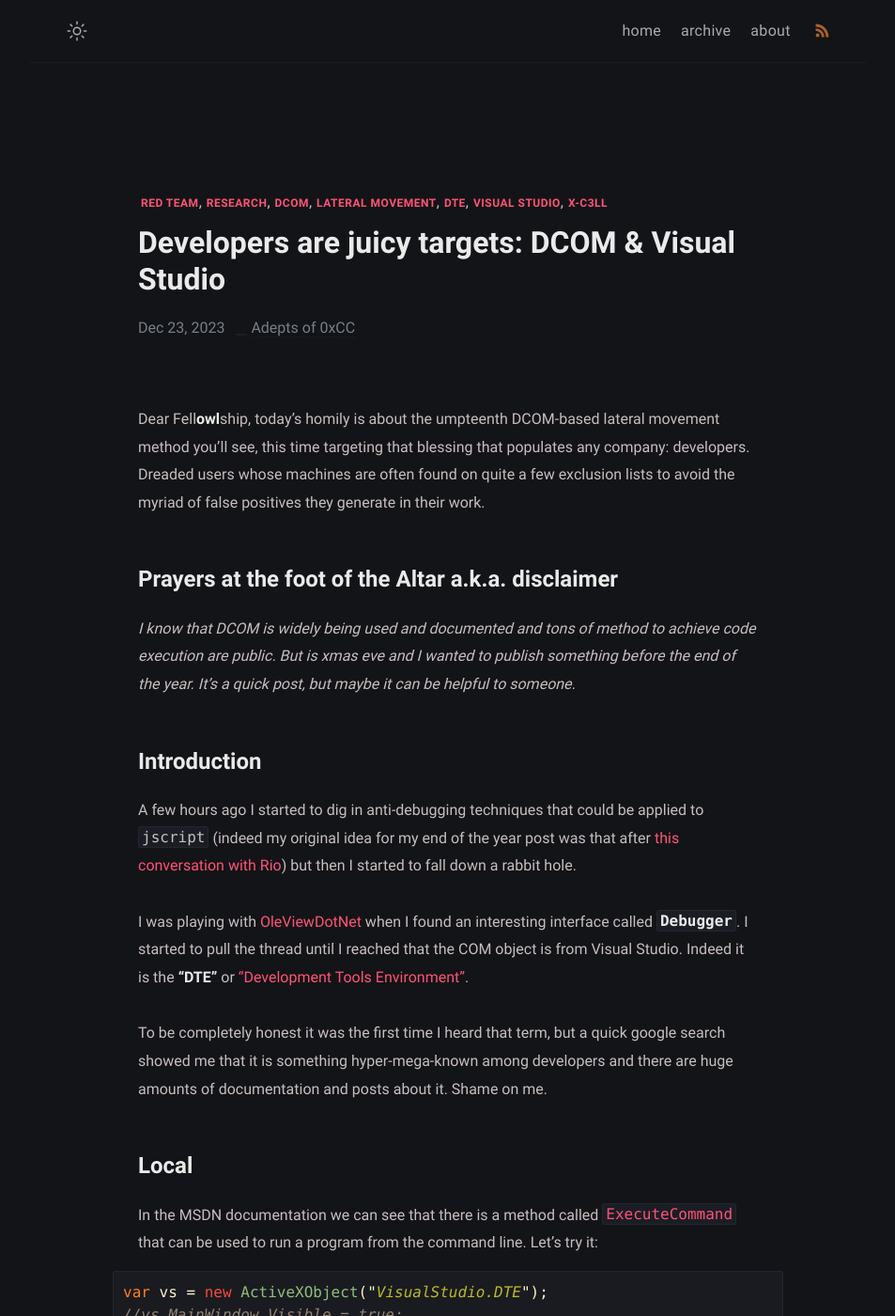
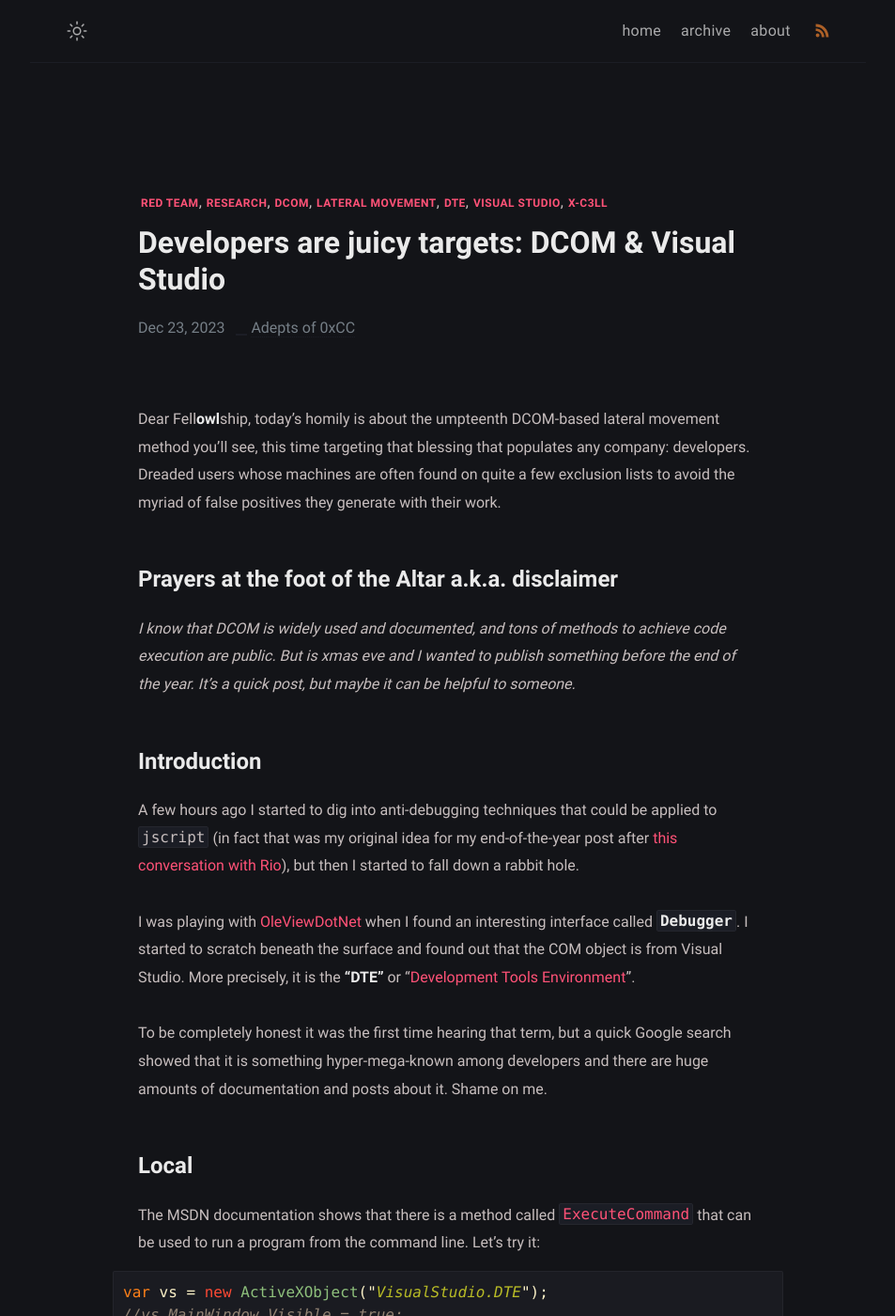
Before and after one commit to Adepts-Of-0xCC/blog, a Jekyll site: the page built from _posts/visual-studio-dcom/2023-12-23-Visual-Studio-DCOM.md, in a window 1280 px wide and 1400 px high. Shown: the whole window at 94% size, without its empty margins (163-1116 px from the left). Built offline with Jekyll 4.4.1, drawn with Linux system fonts in a browser that asks for light colours; some web fonts are replaced; some of the changed text lies outside the part shown.

Commit message:
typos fixed and minor changes

````diff
--- a/_posts/visual-studio-dcom/2023-12-23-Visual-Studio-DCOM.md
+++ b/_posts/visual-studio-dcom/2023-12-23-Visual-Studio-DCOM.md
@@ -7,24 +7,23 @@
 image:
 ---
 
-Dear Fell**owl**ship, today's homily is about the umpteenth DCOM-based lateral movement method you'll see, this time targeting that blessing that populates any company: developers. Dreaded users whose machines are often found on quite a few exclusion lists to avoid the myriad of false positives they generate in their work.
+Dear Fell**owl**ship, today's homily is about the umpteenth DCOM-based lateral movement method you'll see, this time targeting that blessing that populates any company: developers. Dreaded users whose machines are often found on quite a few exclusion lists to avoid the myriad of false positives they generate with their work.
 
 # Prayers at the foot of the Altar a.k.a. disclaimer
 
-*I know that DCOM is widely being used and documented and tons of method to achieve code execution are public. But is xmas eve and I wanted to publish something before the end of the year. It's a quick post, but maybe it can be helpful to someone.*
+*I know that DCOM is widely used and documented, and tons of methods to achieve code execution are public. But is xmas eve and I wanted to publish something before the end of the year. It's a quick post, but maybe it can be helpful to someone.*
 
 # Introduction
 
-A few hours ago I started to dig in anti-debugging techniques that could be applied to `jscript` (indeed my original idea for my end of the year post was that after [this conversation with Rio](https://twitter.com/TheXC3LL/status/1737447578168332421)) but then I started to fall down a rabbit hole.
+A few hours ago I started to dig into anti-debugging techniques that could be applied to `jscript` (in fact that was my original idea for my end-of-the-year post after [this conversation with Rio](https://twitter.com/TheXC3LL/status/1737447578168332421)), but then I started to fall down a rabbit hole.
 
-I was playing with [OleViewDotNet](https://github.com/tyranid/oleviewdotnet) when I found an interesting interface called **`Debugger`**. I started to pull the thread until I reached that the COM object is from Visual Studio. Indeed it is the **"DTE"** or ["Development Tools Environment"](https://learn.microsoft.com/es-es/dotnet/api/envdte.dte?view=visualstudiosdk-2022).
+I was playing with [OleViewDotNet](https://github.com/tyranid/oleviewdotnet) when I found an interesting interface called **`Debugger`**. I started to scratch beneath the surface and found out that the COM object is from Visual Studio. More precisely, it is the **"DTE"** or "[Development Tools Environment](https://learn.microsoft.com/es-es/dotnet/api/envdte.dte?view=visualstudiosdk-2022)".
 
-To be completely honest it was the first time I heard that term, but a quick google search showed me that it is something hyper-mega-known among developers and there are huge amounts of documentation and posts about it. Shame on me.
-
+To be completely honest it was the first time hearing that term, but a quick Google search showed that it is something hyper-mega-known among developers and there are huge amounts of documentation and posts about it. Shame on me.
 
 # Local
 
-In the MSDN documentation we can see that there is a method called [`ExecuteCommand`](https://learn.microsoft.com/en-us/dotnet/api/envdte._dte.executecommand?view=visualstudiosdk-2019) that can be used to run a program from the command line. Let's try it:
+The MSDN documentation shows that there is a method called [`ExecuteCommand`](https://learn.microsoft.com/en-us/dotnet/api/envdte._dte.executecommand?view=visualstudiosdk-2019) that can be used to run a program from the command line. Let's try it:
 
 ```js
 var vs = new ActiveXObject("VisualStudio.DTE");
@@ -43,9 +42,9 @@
 
 # Remote
 
-If you have to pwn a machine inside a big company and want to keep the alerts at minimum... what is your target? Probably people that works in IT or developers. Usually the amount of false positives from their machines makes them the perfect target to use as a jump point in an intrusion. And Visual Studio is hugely adopted in these environments.
+If you have to pwn a machine inside a big company and want to keep the alerts at minimum... who is your target? Probably people that works in IT or developers. The amount of false positives from their machines usually makes them the perfect target to use as a pivot in an intrusion. And Visual Studio is hugely adopted in these environments.
 
-To being able to call the COM object in the remote machine we need local administrator privileges (this is usually the minimum bar when performing lateral movements so nothing new). Just use the CLSID for **`VisualStudio.DTE`** (it varies between versions, here I am using VS 2019, if you do not know what version uses the target just bruteforce the most common versions):
+In order to call the COM object in the remote machine we need local administrator privileges (this is usually the minimum bar when performing lateral movements so nothing new). Just use the CLSID for **`VisualStudio.DTE`** (it varies between versions and here I am using VS 2019, if you do not know the version of the target just bruteforce the most common ones):
 
 ```powershell
 PS C:\Windows\system32> $com = [System.Activator]::CreateInstance([type]::GetTypeFromCLSID("2E1517DA-87BF-4443-984A-D2BF18F5A908","192.168.56.20"))
@@ -63,10 +62,7 @@
 </figcaption>
 </figure>
 
-
-
-...and more creative stuff like pausing a process (*wink wink* **;D**) attaching the debugger and then inserting a [break](https://learn.microsoft.com/en-us/dotnet/api/envdte80.debugger2.break?view=visualstudiosdk-2022#envdte80-debugger2-break(system-boolean)) or [read process memory](https://learn.microsoft.com/en-us/visualstudio/ide/reference/list-memory-command?view=vs-2022) (or if you are in YOLO mode just [MiniDump](https://learn.microsoft.com/en-us/dotnet/api/envdte80.debugger2.writeminidump?view=visualstudiosdk-2022) it).
-
+...and more creative stuff like pausing a process (*wink wink* **;D**), attaching the debugger, and inserting a [break](https://learn.microsoft.com/en-us/dotnet/api/envdte80.debugger2.break?view=visualstudiosdk-2022#envdte80-debugger2-break(system-boolean)). You could also [read process memory](https://learn.microsoft.com/en-us/visualstudio/ide/reference/list-memory-command?view=vs-2022) or enable YOLO mode and [MiniDump](https://learn.microsoft.com/en-us/dotnet/api/envdte80.debugger2.writeminidump?view=visualstudiosdk-2022) it.
 
 # EoF
 
````
Also changed, not shown: other parts of _posts/visual-studio-dcom/2023-12-23-Visual-Studio-DCOM.md (+1 -1 lines).
